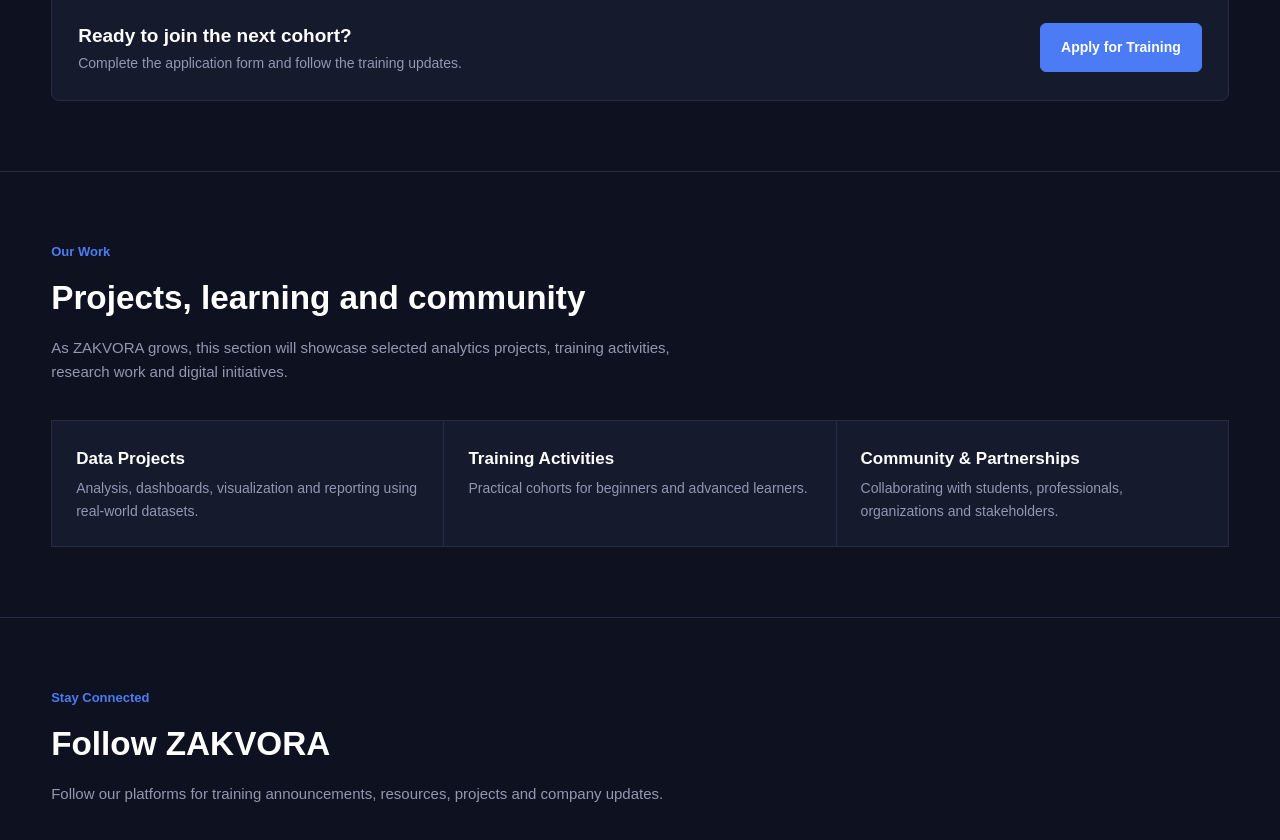
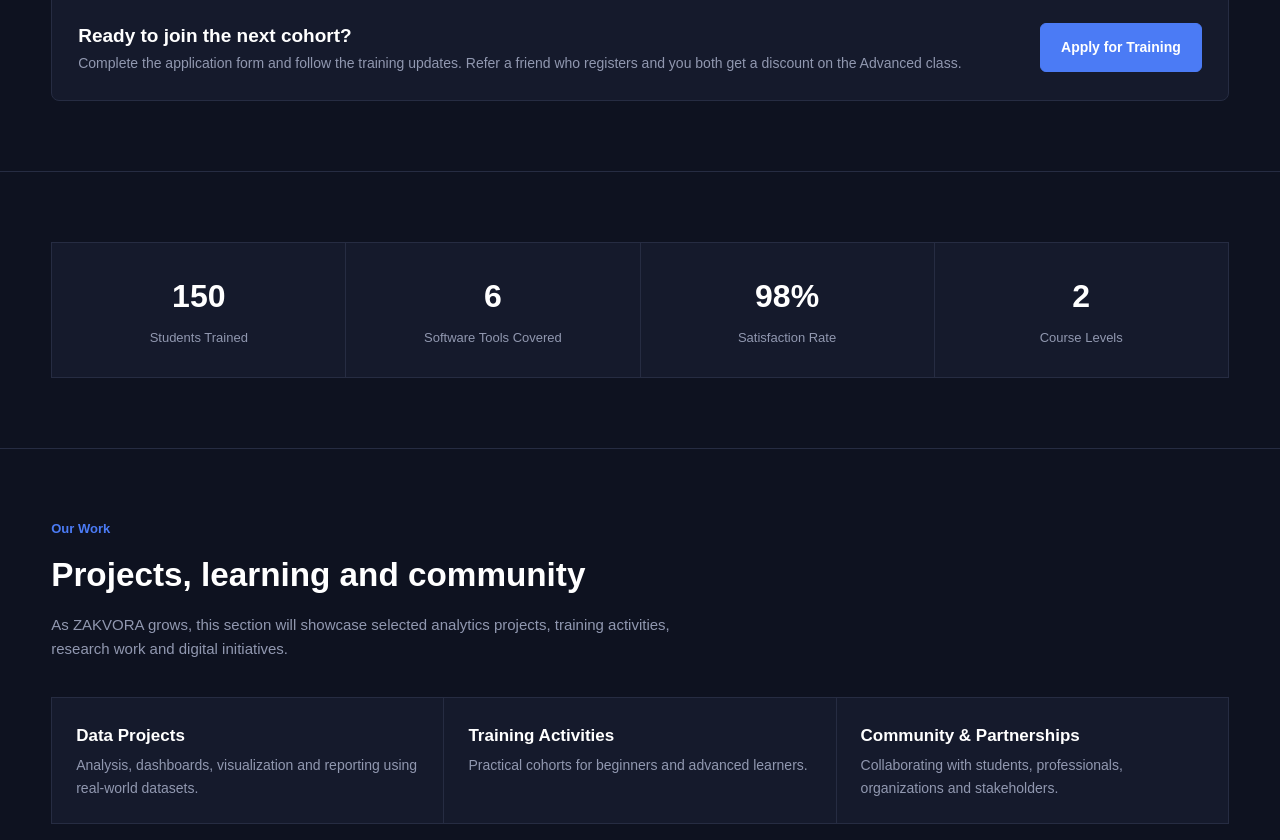
Before and after one commit to zakvoratechnologieslimited-sketch/zakvora-website, a plain HTML site: page index.html in a window 1280 px wide. Shown: the part 2794-3634 px from the top of the page. Drawn offline with Linux system fonts and the light colour scheme.

Commit message:
Update index.html

```diff
--- a/index.html
+++ b/index.html
@@ -77,6 +77,12 @@
 .training-bottom{display:flex;align-items:center;justify-content:space-between;gap:20px;padding:22px 2px 2px;flex-wrap:wrap}
 .training-bottom h3{font-size:19px;color:#fff}.training-bottom p{color:var(--muted);font-size:14px}
 
+.stats{border-bottom:1px solid var(--line)}
+.stats-grid{display:grid;grid-template-columns:repeat(4,1fr);gap:1px;background:var(--line);border:1px solid var(--line)}
+.stat{padding:28px;background:var(--panel);text-align:center}
+.stat b{display:block;font-size:32px;color:#fff}
+.stat span{display:block;font-size:13px;color:var(--muted);margin-top:6px}
+
 .portfolio-grid{display:grid;grid-template-columns:repeat(3,1fr);gap:1px;background:var(--line);border:1px solid var(--line)}
 .portfolio-card{padding:24px;background:var(--panel)}
 .portfolio-card h3{margin-bottom:5px;color:#fff;font-size:17px}.portfolio-card p{color:var(--muted);font-size:14px}
@@ -108,11 +114,11 @@
   .links{display:none}.menu{display:block}
   .links.open{display:flex;position:absolute;left:0;right:0;top:70px;background:var(--bg);padding:18px;flex-direction:column;align-items:stretch;border-bottom:1px solid var(--line)}
   .hero-grid,.about-grid,.contact-grid{grid-template-columns:1fr}
-  .service-grid,.portfolio-grid,.social-grid{grid-template-columns:1fr 1fr}
+  .service-grid,.portfolio-grid,.social-grid,.stats-grid{grid-template-columns:1fr 1fr}
 }
 @media(max-width:580px){
   .hero{padding:50px 0}section{padding:52px 0}
-  .service-grid,.portfolio-grid,.social-grid{grid-template-columns:1fr}
+  .service-grid,.portfolio-grid,.social-grid,.stats-grid{grid-template-columns:1fr}
   .float-welcome{right:12px;left:12px;bottom:82px;max-width:none}
   .whatsapp{right:14px;bottom:14px}
 }
@@ -215,9 +221,20 @@
       <div class="training-card">
         <div class="flyer"><img src="assets/data-analysis-training.png" alt="ZAKVORA Data Analysis Training Program flyer"></div>
         <div class="training-bottom">
-          <div><h3>Ready to join the next cohort?</h3><p>Complete the application form and follow the training updates.</p></div>
+          <div><h3>Ready to join the next cohort?</h3><p>Complete the application form and follow the training updates. Refer a friend who registers and you both get a discount on the Advanced class.</p></div>
           <a class="btn primary" href="https://docs.google.com/forms/d/e/1FAIpQLSefTYhtO5hGKfilJlCCppqMdBUMI8HnRJL7Nir_20RUgPI4AQ/viewform?usp=dialog" target="_blank" rel="noopener">Apply for Training</a>
         </div>
+      </div>
+    </div>
+  </section>
+
+  <section id="stats" class="stats">
+    <div class="container">
+      <div class="stats-grid">
+        <div class="stat"><b data-count="150">0</b><span>Students Trained</span></div>
+        <div class="stat"><b data-count="6">0</b><span>Software Tools Covered</span></div>
+        <div class="stat"><b data-count="98" data-suffix="%">0</b><span>Satisfaction Rate</span></div>
+        <div class="stat"><b data-count="2">0</b><span>Course Levels</span></div>
       </div>
     </div>
   </section>
@@ -301,6 +318,29 @@
 function toggleMenu(){document.getElementById('navLinks').classList.toggle('open')}
 document.querySelectorAll('#navLinks a').forEach(a=>a.addEventListener('click',()=>document.getElementById('navLinks').classList.remove('open')));
 function closeWelcome(){document.getElementById('welcome').style.display='none'}
+
+// Animated stat counters — count up once when scrolled into view
+const counters=document.querySelectorAll('.stat b[data-count]');
+const counterObserver=new IntersectionObserver(entries=>{
+  entries.forEach(entry=>{
+    if(entry.isIntersecting){
+      const el=entry.target;
+      const target=parseInt(el.dataset.count,10);
+      const suffix=el.dataset.suffix||'';
+      const duration=1400;
+      const start=performance.now();
+      function tick(now){
+        const progress=Math.min((now-start)/duration,1);
+        el.textContent=Math.floor(progress*target)+suffix;
+        if(progress<1) requestAnimationFrame(tick);
+        else el.textContent=target+suffix;
+      }
+      requestAnimationFrame(tick);
+      counterObserver.unobserve(el);
+    }
+  });
+},{threshold:0.4});
+counters.forEach(el=>counterObserver.observe(el));
 </script>
 </body>
 </html>
```
